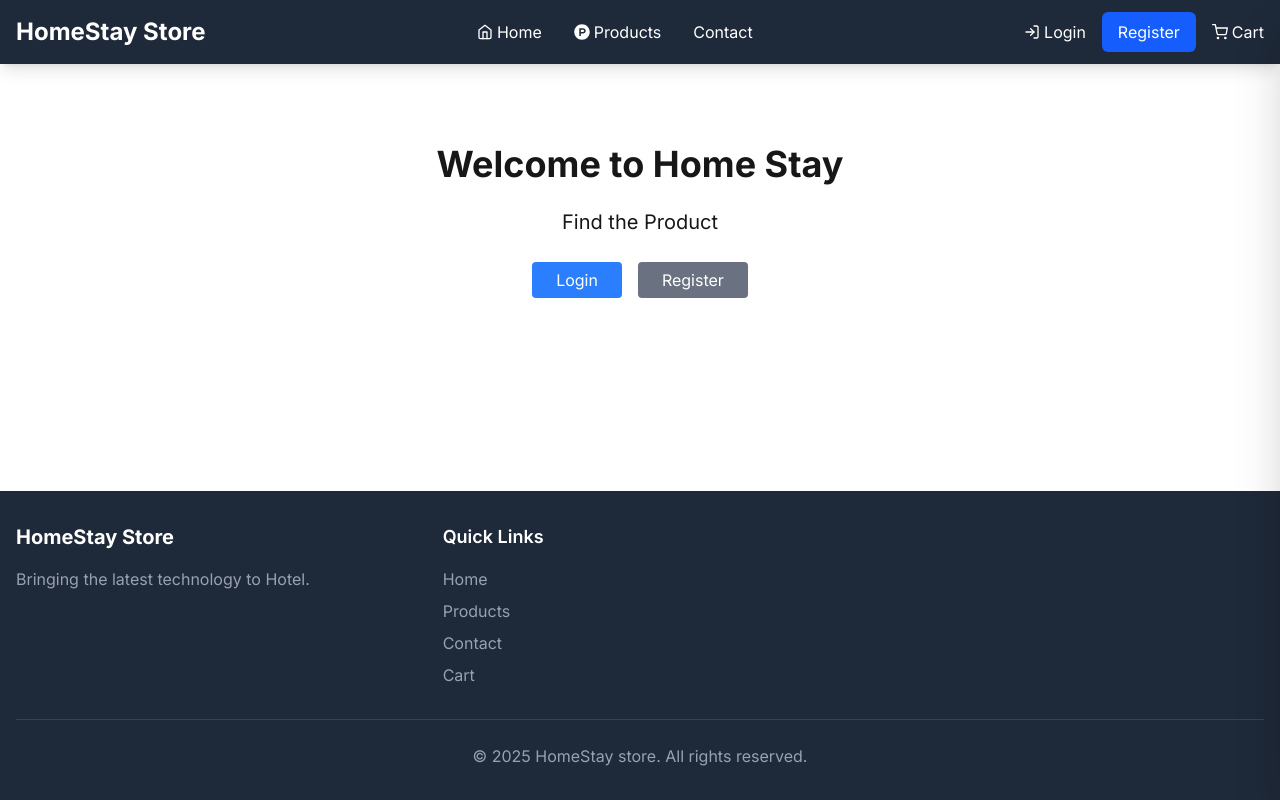
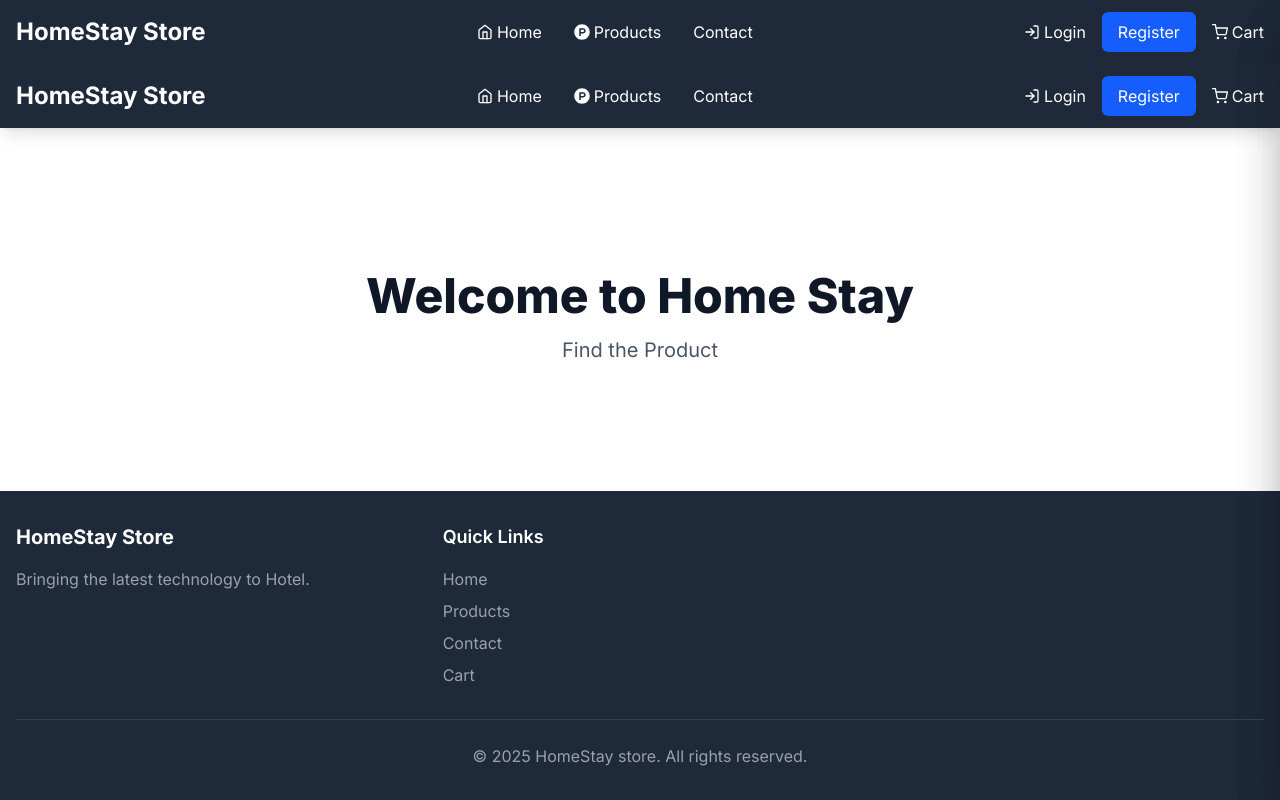
Before and after one commit to Nischalkoirala44/homestay_ecommerce_frontened, a Next.js app: page / in a window 1280 px wide. Built offline with nearby package versions, Linux system fonts and the light colour scheme; no server answers.

Commit message:
Update page.tsx

```diff
--- a/app/page.tsx
+++ b/app/page.tsx
@@ -1,52 +1,55 @@
-"use client";
-import Link from 'next/link';
-import { useAuth } from '../context/AuthContext';
-import { useRouter } from 'next/navigation';
+"use client"
+import { useAuth } from "../context/AuthContext"
+import { useRouter } from "next/navigation"
+import ProductCard from "../components/ProductCard"
+import Header from "../components/Header"
 
 export default function Home() {
-  const { user, logout, loading } = useAuth();
-  const router = useRouter();
+  const { user, loading } = useAuth()
+  const router = useRouter()
 
   if (loading) {
     return (
       <div className="text-center py-20">
         <h1 className="text-4xl font-bold mb-6">Loading...</h1>
       </div>
-    );
+    )
   }
 
   return (
-    <div className="text-center py-20">
+    <>
+      {/* Fixed Header */}
+      <Header />
+
+      <div className="pt-20 px-4 sm:px-6 lg:px-8">
   {user ? (
     <>
-          <h1 className="text-4xl font-bold mb-6">Welcome back, {user.fullName}!</h1>
-          <p className="text-xl mb-8">Browse our products</p>
-          <div className="space-x-4">
-            <button
-              onClick={async () => {
-                await logout();
-                router.push("/login");
-              }}
-              className="bg-red-500 hover:bg-red-600 text-white py-2 px-4 rounded transition"
-            >
-              Logout
-            </button>
+      <main>
+        <div className="text-center mb-10">
+          <h1 className="text-4xl font-bold text-gray-900">
+            Our Products
+          </h1>
+          <p className="mt-3 text-lg text-gray-600">
+            Discover our amazing collection
+          </p>
         </div>
+        <ProductCard />
+      </main>
     </>
   ) : (
     <>
-          <h1 className="text-4xl font-bold mb-6">Welcome to Home Stay</h1>
-          <p className="text-xl mb-8">Find the Product</p>
-          <div className="space-x-4">
-            <Link href="/login" className="bg-blue-500 text-white px-6 py-2 rounded hover:bg-blue-600">
-              Login
-            </Link>
-            <Link href="/register" className="bg-gray-500 text-white px-6 py-2 rounded hover:bg-gray-600">
-              Register
-            </Link>
+      <div className="text-center mt-16">
+        <h1 className="text-5xl font-extrabold text-gray-900">
+          Welcome to Home Stay
+        </h1>
+        <p className="mt-4 text-xl text-gray-600">
+          Find the Product
+        </p>
       </div>
     </>
   )}
 </div>
-  );
+
+    </>
+  )
 }
```
Lines whose indentation alone changed are shown as unchanged.
